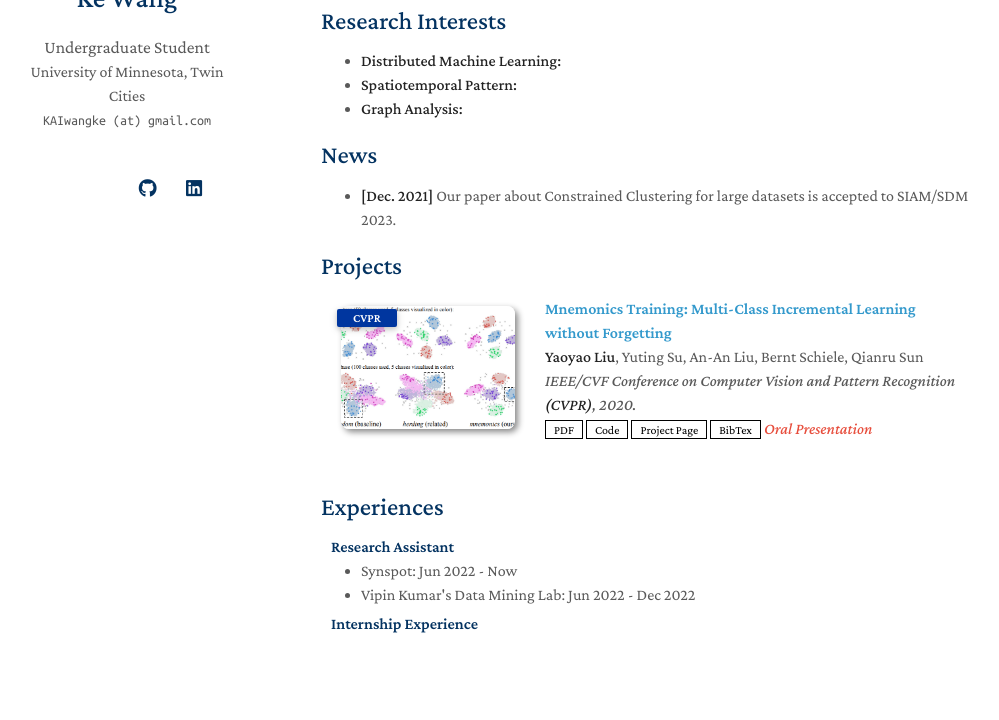
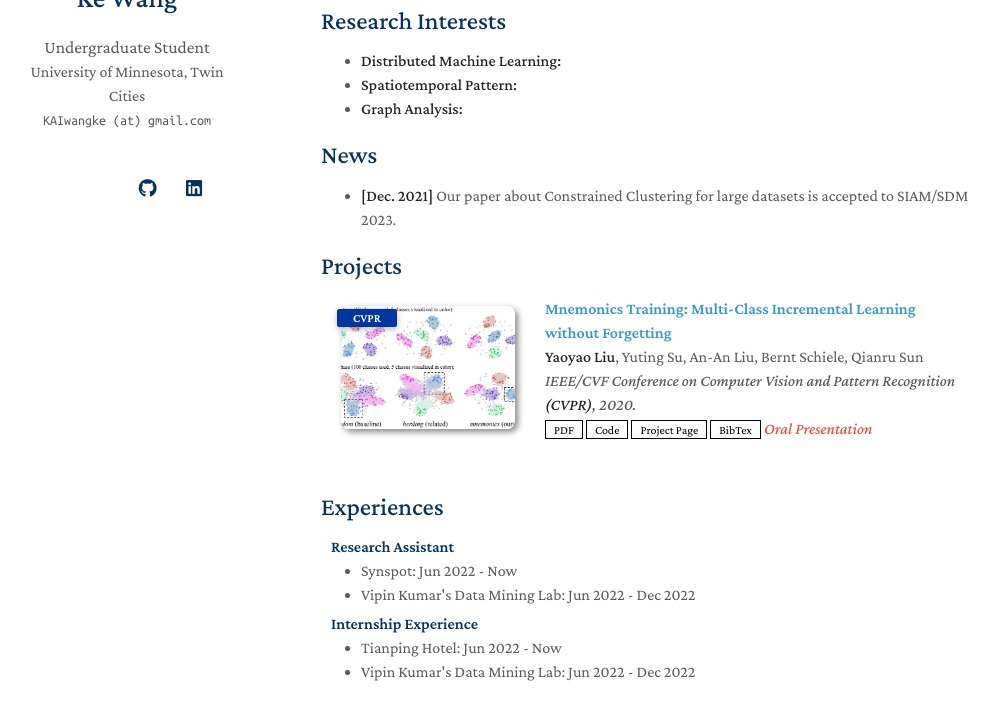
Before and after one commit to KeWang0001/KeWang0001.github.io, a Jekyll site: the page built from index.md, in a window 1280 px wide and 1025 px high, cut to the strip 262-982 px from the top of the window. Shown: the whole strip, without its empty margins (149-1148 px from the left). Built offline with Jekyll 4.4.1, drawn with Linux system fonts in a browser that asks for light colours; nearby versions of some CDN libraries; a style sheet for code colours, icons or effects is not loaded; our own code applies the rules of GitHub Pages for plain Markdown files.

Commit message:
Update experience.md

```diff
--- a/_includes/experience.md
+++ b/_includes/experience.md
@@ -8,7 +8,10 @@
 </ul>
 
 <h4 style="margin:0 10px 0;">Internship Experience</h4>
-
+<ul style="margin:0 0 5px;">
+  <li><a href="https://synspot.clixwebfolio.com/about/"><autocolor>Tianping Hotel: Jun 2022 - Now</autocolor></a></li>
+  <li><a href="https://twin-cities.umn.edu/"><autocolor>Vipin Kumar's Data Mining Lab: Jun 2022 - Dec 2022</autocolor></a></li>
+</ul>
 <!-- <ul style="margin:0 0 20px;">
   <li><a href="https://www.computer.org/csdl/journal/tp"><autocolor>IEEE Transactions on Pattern Analysis and Machine Intelligence (TPAMI)</autocolor></a></li>
   <li><a href="https://www.springer.com/journal/11263"><autocolor>International Journal of Computer Vision (IJCV)</autocolor></a></li>
```
